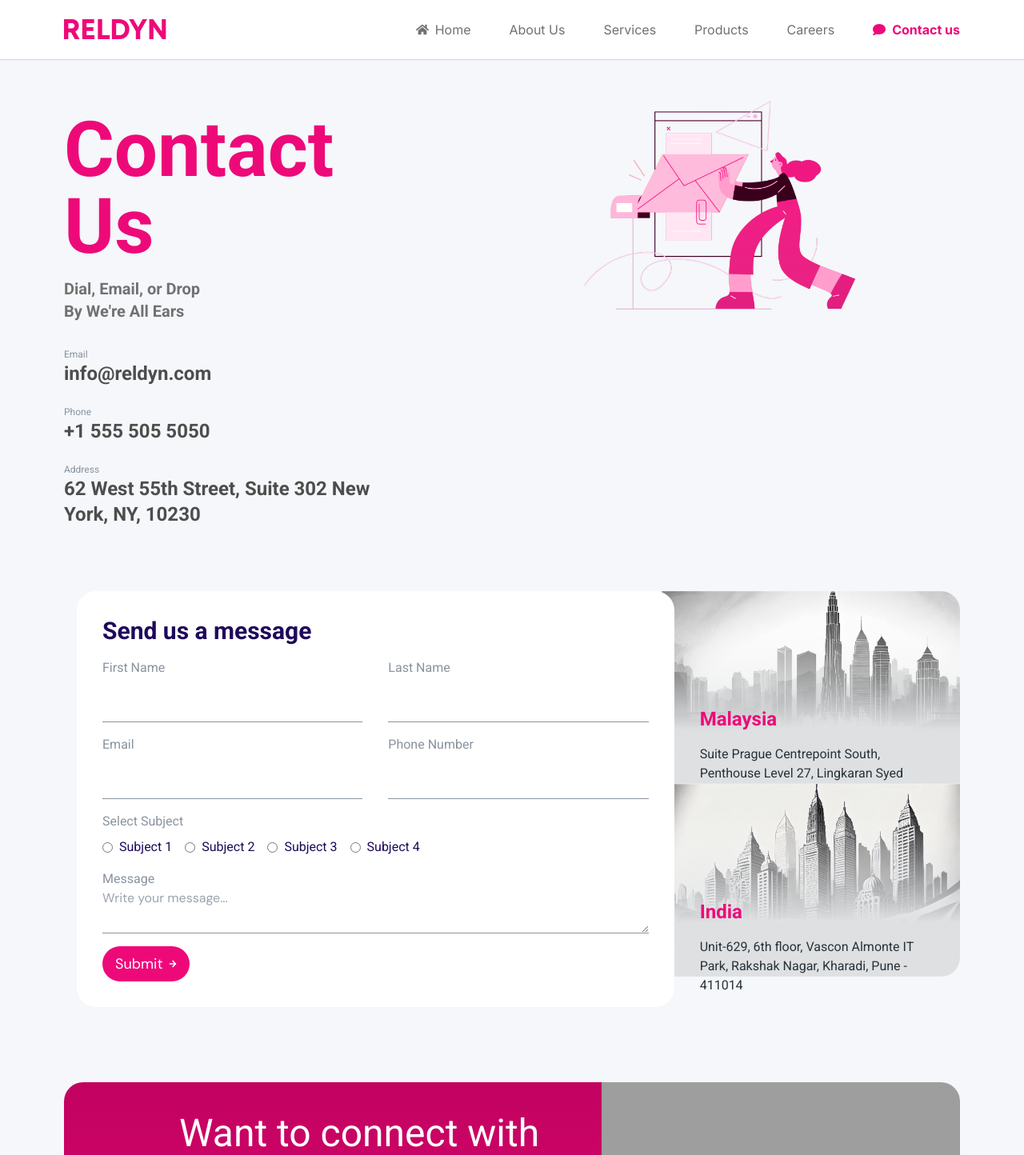
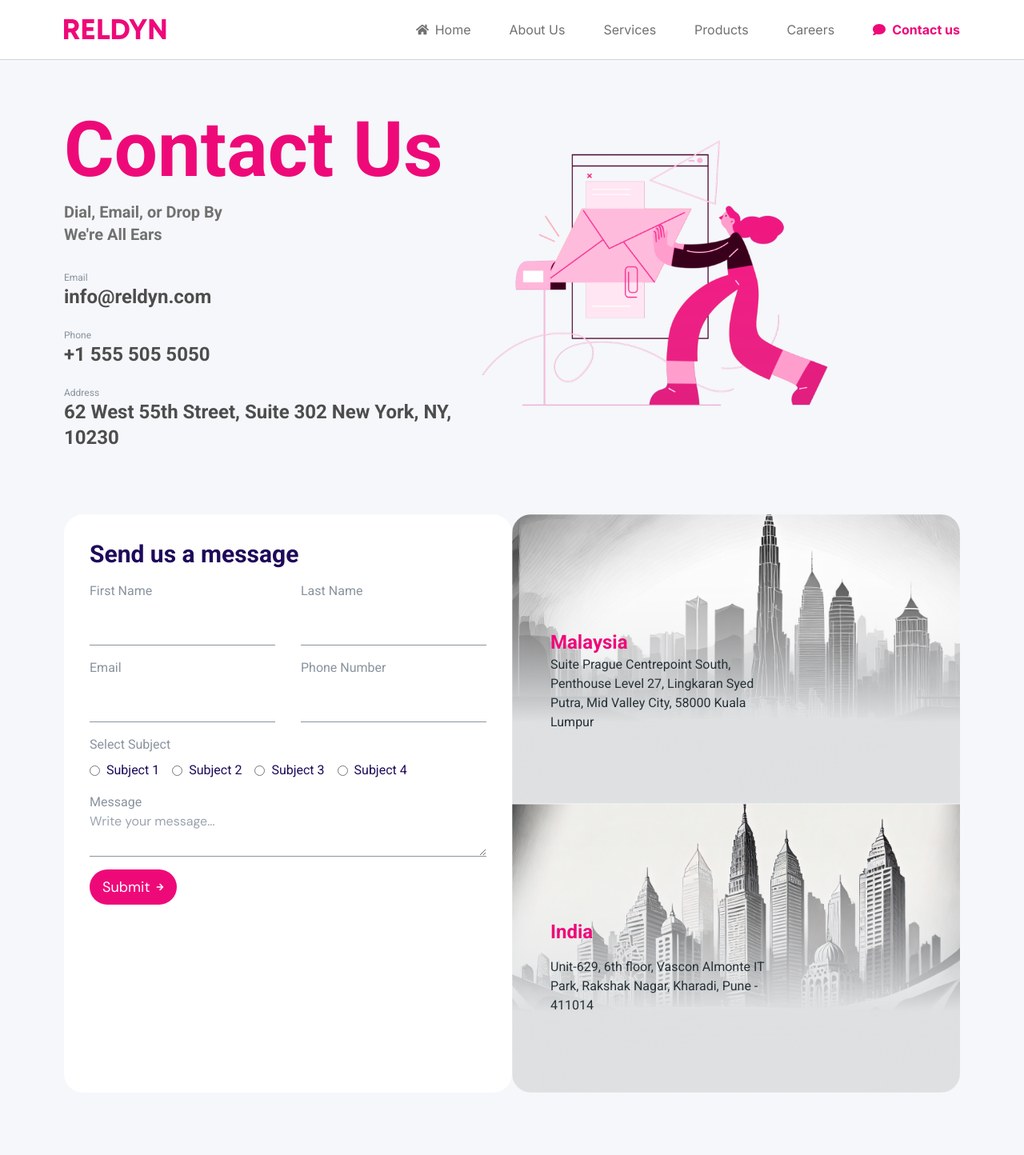
Before and after one commit to MudasirQBhat/Reldyn, a React (Vite) app: page /contact in a window 1280 px wide. Shown: the top 1444 px of the page at 80% size. Built offline with nearby package versions, Linux system fonts and the light colour scheme; grey boxes are pictures that could not be loaded.

Commit message:
made changes in contact page

```diff
--- a/src/components/contact-components/ContactMiddleSection.tsx
+++ b/src/components/contact-components/ContactMiddleSection.tsx
@@ -6,21 +6,21 @@ const ContactMiddleSection = () => {
   return (
     <>
       <div className="bg-primary-background" data-aos="fade-right">
-        <div className="grid grid-cols-8 lg:grid-cols-12 w-full  px-6 lg:px-20 py-20 pb-80">
-          <div className="w-full  col-span-8 lg:col-span-8 relative lg-bottom-4 lg:-right-4 z-10 lg:-bottom-0">
+        <div className="grid grid-cols-8 lg:grid-cols-8  w-full  px-6 lg:px-20 py-20 pb-80">
+          <div className="w-full col-span-8  xl:col-span-4 relative lg-bottom-4 lg:-right-0 z-10 lg:-bottom-0">
             <ContactForm />
           </div>
-          <div className=" w-full  col-span-8 lg:col-span-4 mb-28 md:mb-0">
+          <div className=" w-full   col-span-8  xl:col-span-4 mb-28 md:mb-0">
             <div className="w-full relative">
               <img
                 src={contactFormImage1}
                 alt="Malaysia Contact Image"
-                className="lg:rounded-tr-3xl w-full"
+                className="lg:rounded-t-3xl w-full md:h-full"
               />
               <h1 className=" font-roboto text-primary-color font-font-700 text-1xl lg:text-2xl absolute top-20 left-4 lg:top-36 lg:left-12">
                 Malaysia
               </h1>
-              <p className="font-roboto text-sm lg:text-base absolute  top-28 left-4 w-72 lg:w-72 lg:top-48 lg:left-12 text-color-natural-black">
+              <p className="font-roboto text-sm lg:text-base absolute  top-28 left-4 w-72 lg:w-72 lg:top-44 lg:left-12 text-color-natural-black">
                 Suite Prague Centrepoint South, Penthouse Level 27, Lingkaran
                 Syed Putra, Mid Valley City, 58000 Kuala Lumpur
               </p>
@@ -29,7 +29,7 @@ const ContactMiddleSection = () => {
               <img
                 src={contactFormImage2}
                 alt="Malaysia Contact Image"
-                className="rounded-b-3xl lg:rounded-br-3xl lg:rounded-bl-none w-full"
+                className="rounded-b-3xl md:rounded-b-3xl lg:rounded-bl-3xl w-full"
               />
               <h1 className=" font-roboto text-primary-color font-font-700 text-1xl lg:text-2xl absolute top-20 left-4 lg:top-36 lg:left-12">
                 India
--- a/src/components/contact-components/ContactTopSection.tsx
+++ b/src/components/contact-components/ContactTopSection.tsx
@@ -4,7 +4,7 @@ const ContactTopSection = () => {
   return (
     <>
       <div className="bg-primary-background" data-aos="fade-right">
-        <div className="w-full px-6 lg:px-20 flex flex-col justify-between lg:flex-row lg:gap-60">
+        <div className="w-full px-6 lg:px-20 flex flex-col justify-between items-center lg:flex-row">
           <div className="pt-16 space-y-8">
             <div className="space-y-4">
               <p className=" text-primary-color  text-4xl md:text-6xl lg:text-8xl font-roboto font-black line-20">
```
